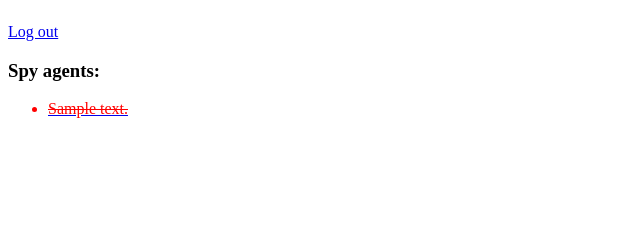
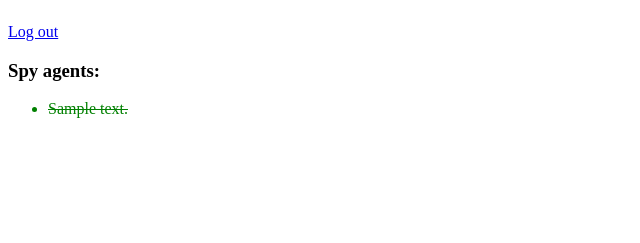
Before and after one commit to ilwan07/ShortView, a Django app: template pixelspy/templates/pixelspy/home.html in a window 1280 px wide. Shown: the part 57-300 px from the top of the page, without its empty margins (0-640 px from the left). Run offline with Django 5.2, Linux system fonts and the light colour scheme; the template is opened without the code that fills it: values that come from a table or form of the project are taken from there, others are empty; tables that the repository leaves empty hold one stand-in row (values such as "Sample post").

Commit message:
changed style depending on pixel state

```diff
--- a/pixelspy/static/pixelspy/style.css
+++ b/pixelspy/static/pixelspy/style.css
@@ -1,8 +1,15 @@
-li.active {
+ul a {
+  text-decoration: none;
+}
+
+li.read {
   color: green;
 }
 
+li.unread {
+  color: orange;
+}
+
 li.inactive {
-  color: red;
   text-decoration: line-through;
 }
--- a/pixelspy/templates/pixelspy/home.html
+++ b/pixelspy/templates/pixelspy/home.html
@@ -17,7 +17,9 @@
     <h3>Spy agents:</h3>
     <ul>
     {% for pixel in pixels %}
-        <a href="{% url 'view_pixel' pixel.id %}"> <li class="{% if pixel.active %}active{% else %}inactive{% endif %}"> {{ pixel }} </li> </a>
+        <a href="{% url 'view_pixel' pixel.id %}">
+            <li class="{% if pixel.active %}active{% else %}inactive{% endif %} {% if pixel.tracker_set.all|length > 0 %}read{% else %}unread{% endif %}"> {{ pixel }} </li>
+        </a>
         {% if pixel.active %}
         <ul>
         {% for tracker in pixel.tracker_set.all %}
@@ -25,6 +27,8 @@
         {% endfor %}
         </ul>
         {% endif %}
+    {% empty %}
+    <p>You don't have created any pixel yet.</p>
     {% endfor %}
     </ul>
 </body>
```
